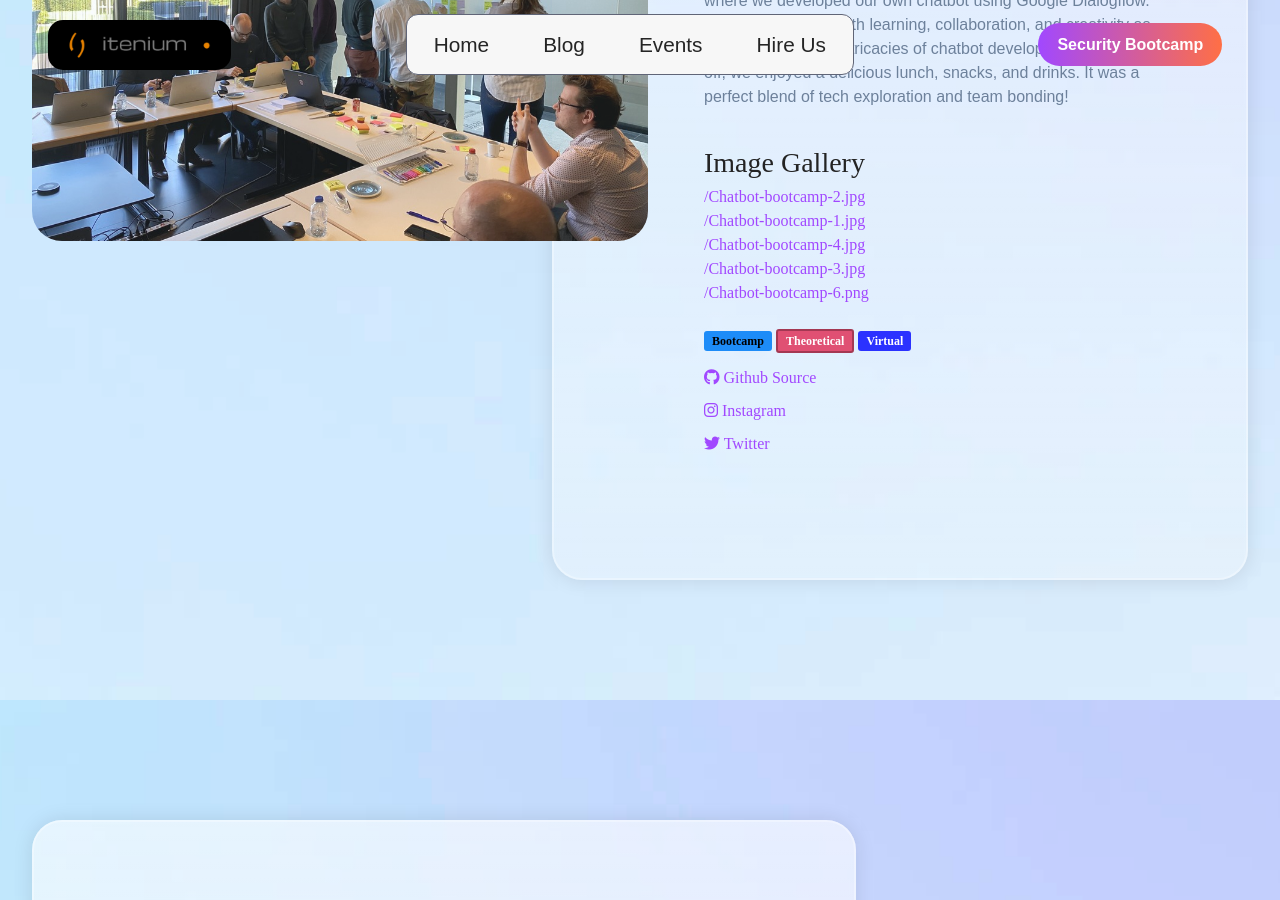
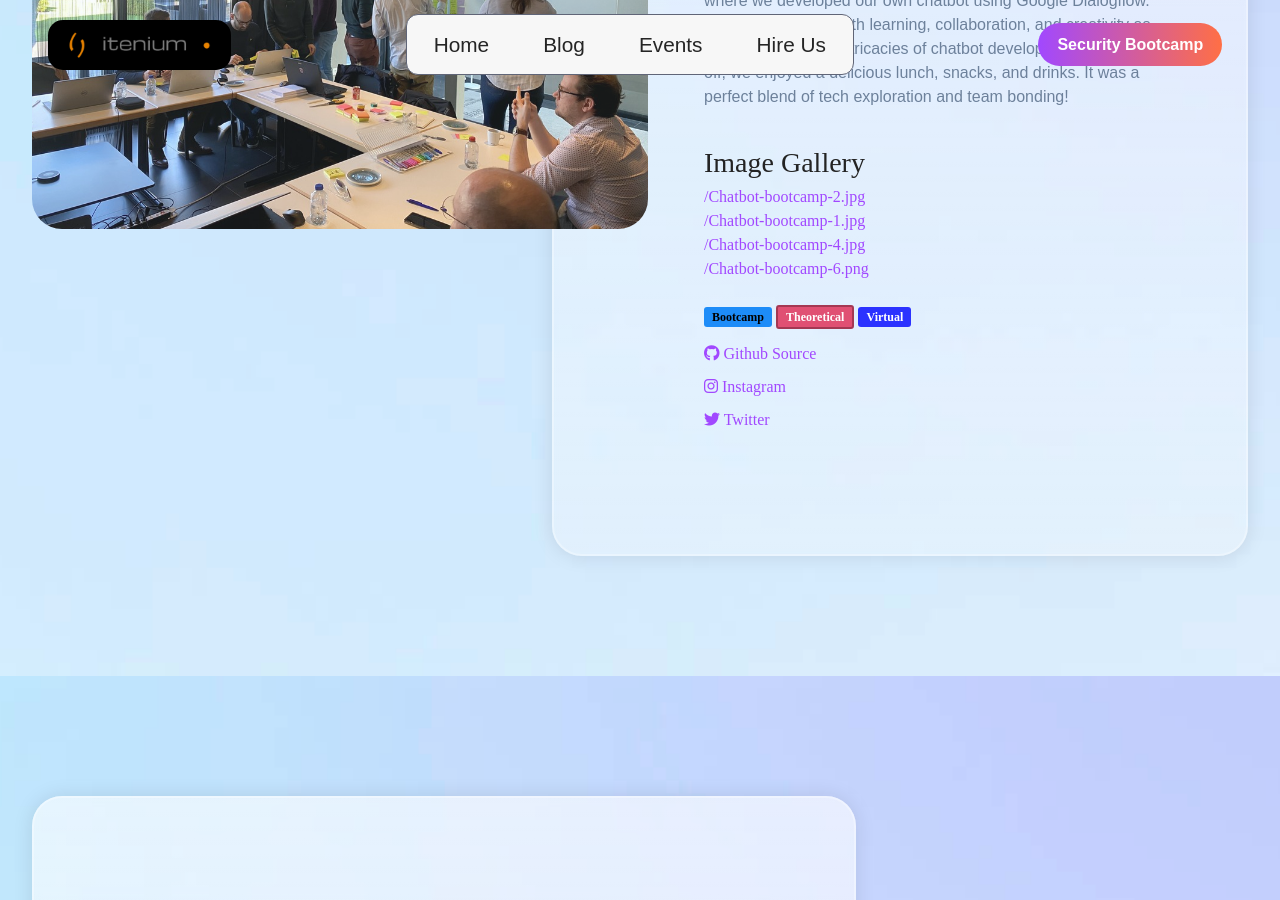
Before and after one commit to itenium-be/Competence-Center, a Jekyll site: the page built from pages/events.html, in a window 1280 px wide and 900 px high, scrolled down 18116 px. Built offline with Jekyll 4.4.1, drawn with Linux system fonts in a browser that asks for light colours; some web fonts are replaced.

Commit message:
Deleted photo 3

```diff
--- a/_data/events.yml
+++ b/_data/events.yml
@@ -1457,7 +1457,6 @@
     - "assets/images-events/Chatbot-bootcamp-2.jpg"
     - "assets/images-events/Chatbot-bootcamp-1.jpg"
     - "assets/images-events/Chatbot-bootcamp-4.jpg"
-    - "assets/images-events/Chatbot-bootcamp-3.jpg"
     - "assets/images-events/Chatbot-bootcamp-6.png"
   instagram: "https://www.instagram.com/p/CbNKKQ_NFnD"
   twitter: "https://x.com/itenium_be/status/1504774889139490817?s=20"
```
